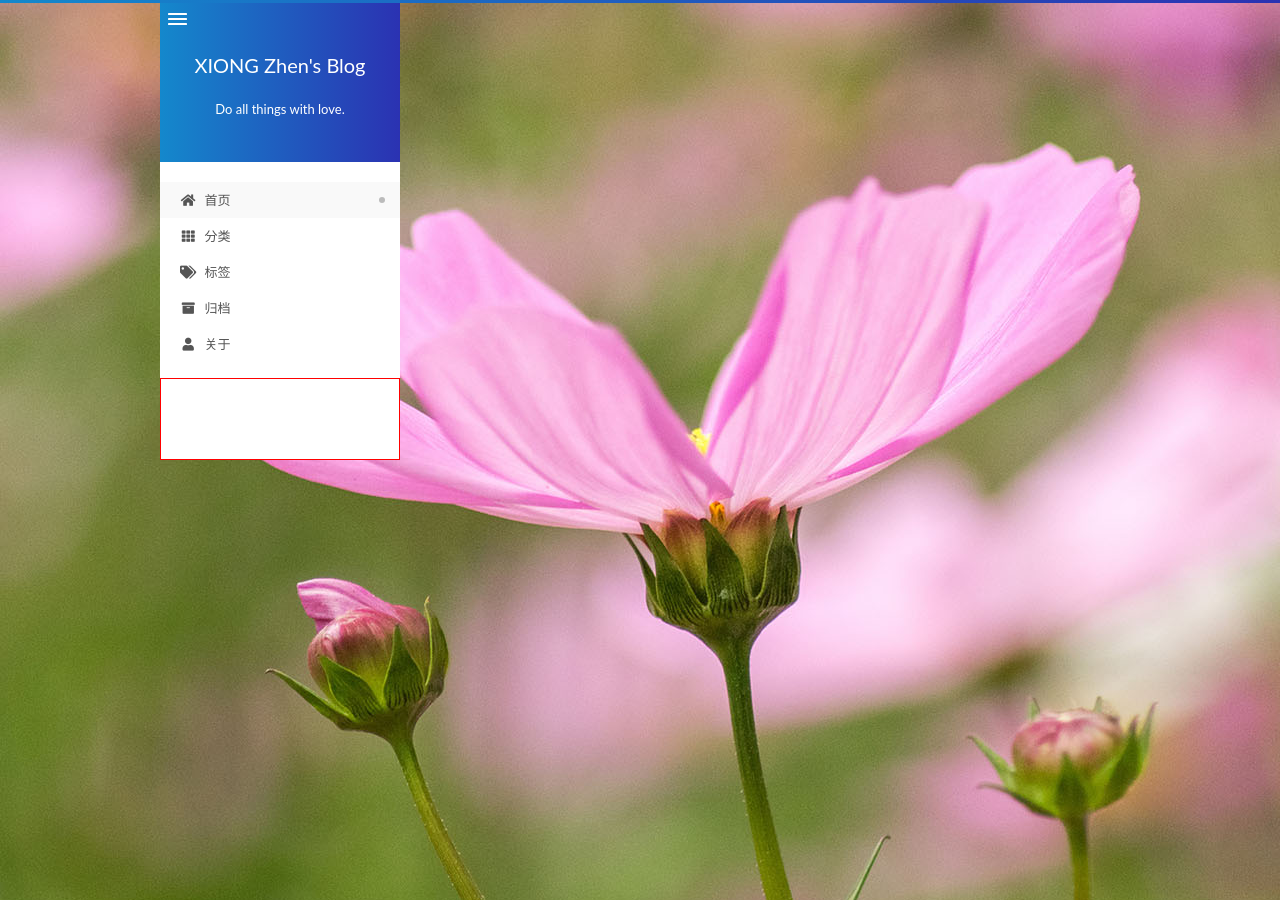
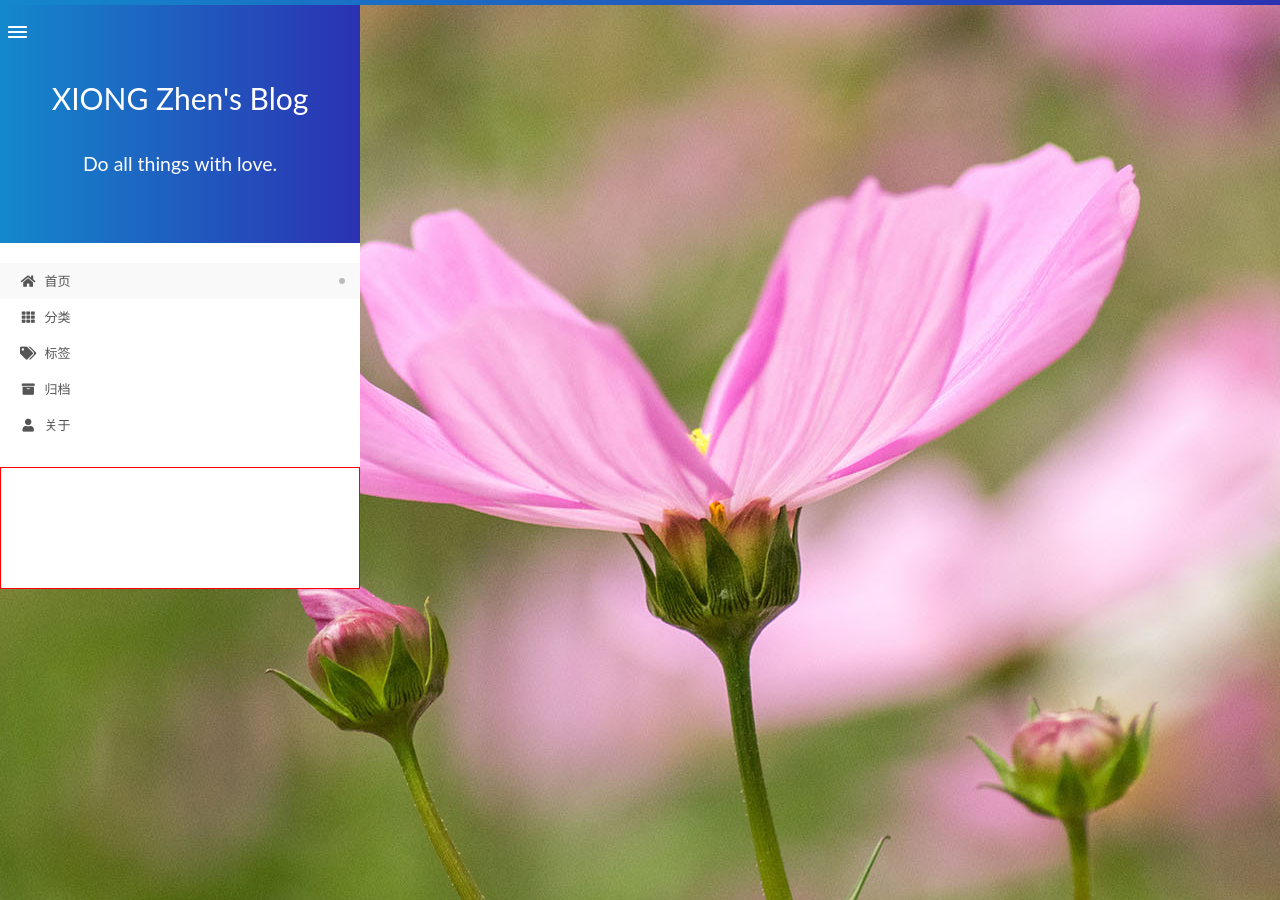
Before and after one commit to comacros/comacros.github.io, a Jekyll site: the page home.html, which Jekyll copies as it is, in a window 1280 px wide. Built offline with Jekyll 4.4.1, drawn with Linux system fonts in a browser that asks for light colours; nearby versions of some CDN libraries.

Commit message:
font size per resolution

```diff
--- a/css/style.css
+++ b/css/style.css
@@ -11,22 +11,22 @@ html {
 }
 @media (min-resolution: 72dpi) {
   body {
-    font-size: 12px!important;
+    font-size: 18px!important;
   }
 }
 @media (min-resolution: 96dpi) {
   body {
-    font-size: 16px !important;
+    font-size: 24px !important;
   }
 }
 @media (min-resolution: 144dpi) {
   body {
-    font-size: 24px !important;
+    font-size: 36px !important;
   }
 }
 @media (min-resolution: 192dpi) {
   body {
-    font-size: 32px !important;
+    font-size: 48px !important;
   }
 }
 body {
```
Also changed, not shown: css/style.less (+4 -4 lines).
